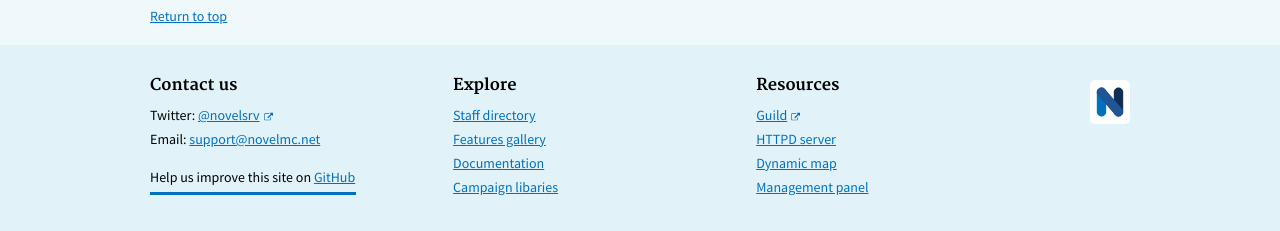
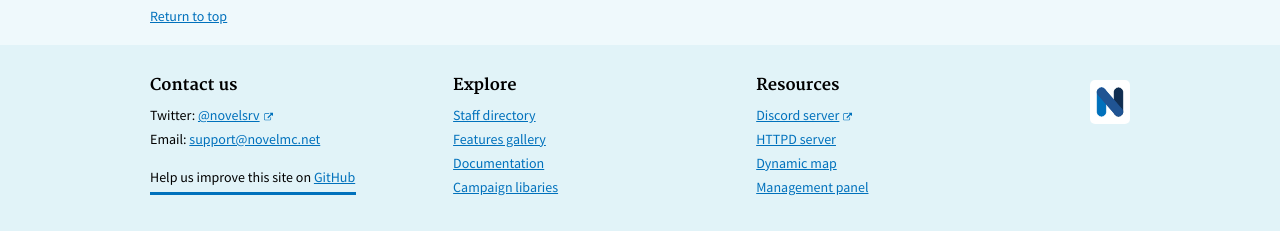
Before and after one commit to serrif/website, a Jekyll site: the page built from main/home.md, in a window 1280 px wide. Shown: the part 1158-1389 px from the top of the page. Built offline with Jekyll 4.4.1, drawn with Linux system fonts in a browser that asks for light colours.

Commit message:
Update footer--small.html

```diff
--- a/_includes/components/footer--small.html
+++ b/_includes/components/footer--small.html
@@ -31,7 +31,7 @@
       <div class="usa-width-one-third" style="width: 28rem; margin-bottom: 1.5rem;">
         <h3 style="font-size: 1.6rem; padding-top: 1rem;">Resources</h3>
         <ul class="usa-unstyled-list">
-          <li style="line-height: 1.7;"><a class="usa-external_link" href="{{ site.baseurl }}/discord/" target="_blank" style="color: #0071bc;">Guild</a></li>
+          <li style="line-height: 1.7;"><a class="usa-external_link" href="{{ site.baseurl }}/discord/" target="_blank" style="color: #0071bc;">Discord server</a></li>
           <li style="line-height: 1.7;"><a href="#" target="_blank" style="color: #0071bc;">HTTPD server</a></li>
           <li style="line-height: 1.7;"><a href="http://map.novelmc.net/" target="_blank" style="color: #0071bc;">Dynamic map</a></li>
           <li style="line-height: 1.7;"><a href="https://panel.novelmc.net/" target="_blank" style="color: #0071bc;">Management panel</a></li>
```
